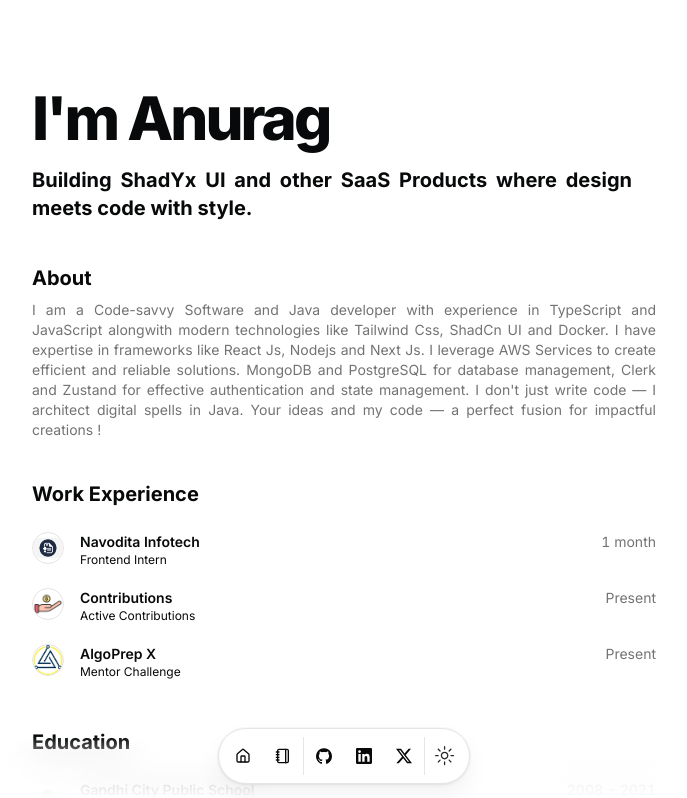
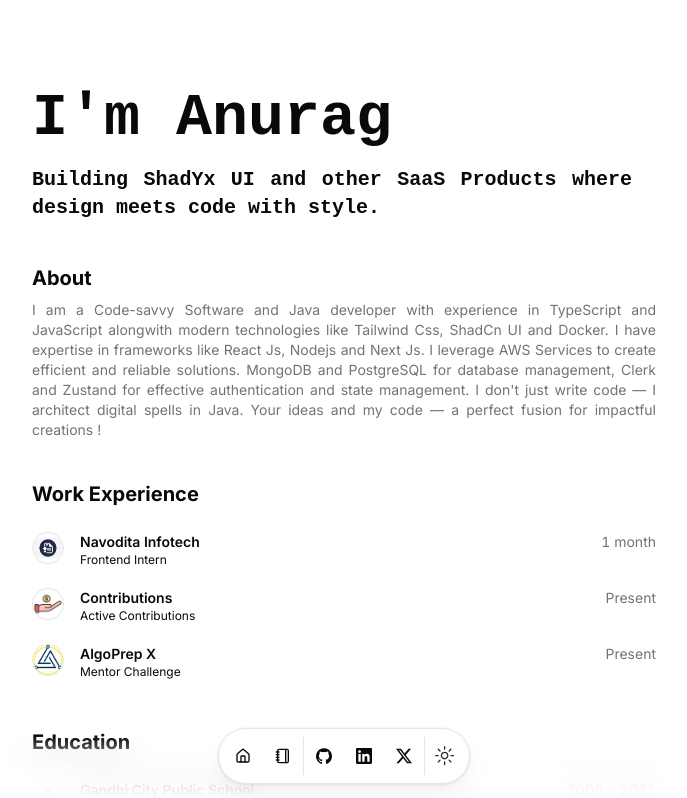
Before and after one commit to Anurag-singh-RBU/anuragcodes, a Next.js app: page / in a window 1280 px wide. Shown: the top 798 px of the page, without its empty margins (296-983 px from the left). Built offline with nearby package versions, Linux system fonts and the light colour scheme.

Commit message:
first commit

```diff
--- a/src/app/page.tsx
+++ b/src/app/page.tsx
@@ -22,12 +22,12 @@ export default function Page() {
             <div className="flex-col flex flex-1 space-y-1.5">
               <BlurFadeText
                 delay={BLUR_FADE_DELAY}
-                className="text-5xl sm:font-extrabold font-bold tracking-tighter sm:text-5xl xl:text-6xl/none"
+                className="text-5xl sm:font-extrabold font-bold font-JB sm:text-5xl xl:text-6xl/none"
                 yOffset={8}
                 text={`I'm Anurag`}
               />
               <BlurFadeText
-                className="max-w-[600px] mt-3 text-md text-justify font-bold sm:text-xl"
+                className="max-w-[600px] mt-3 font-JB text-md text-justify font-bold sm:text-xl"
                 delay={BLUR_FADE_DELAY}
                 text={DATA.description}
               />
```
